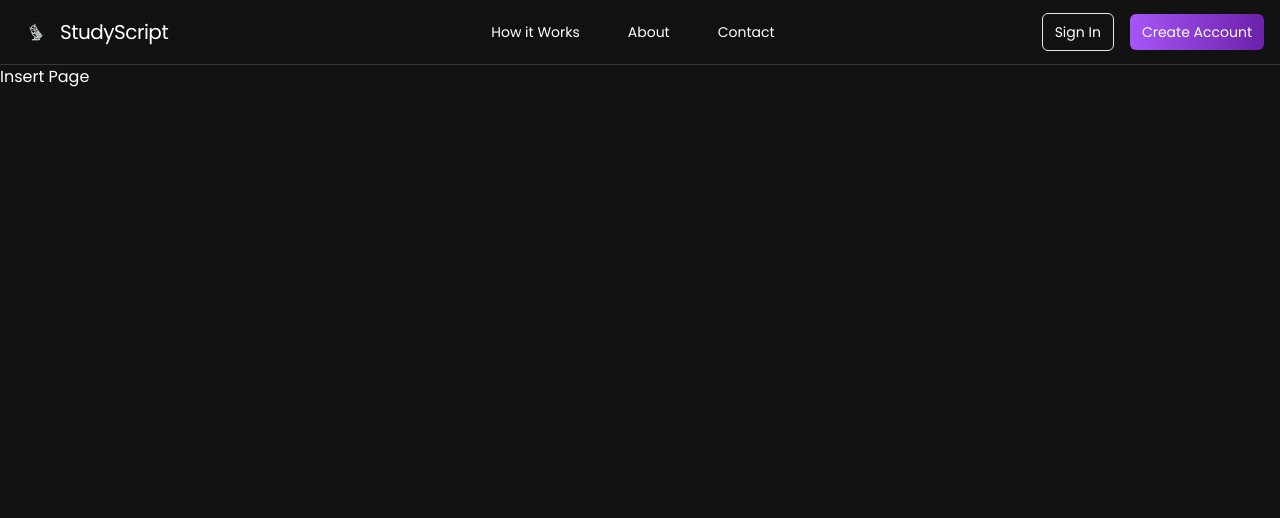
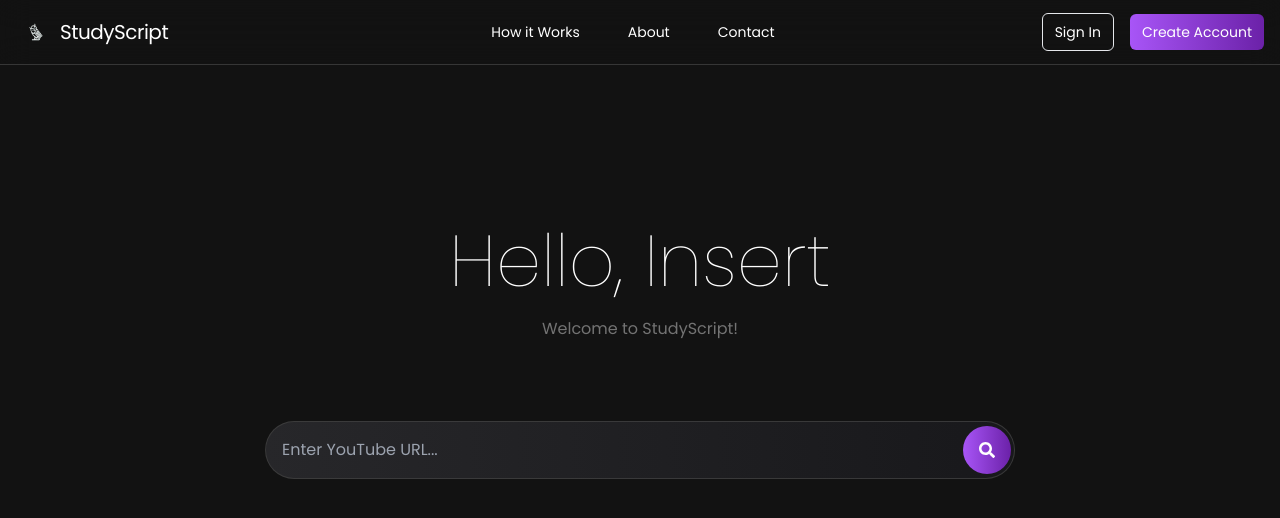
Before and after one commit to davidl21/studyscript, a React (Vite) app: page /insert_url in a window 1280 px wide. Shown: the top 518 px of the page. Built offline with nearby package versions, Linux system fonts and the light colour scheme.

Commit message:
added search bar component

```diff
--- a/package.json
+++ b/package.json
@@ -22,6 +22,7 @@
     "node": "^20.16.0",
     "react": "^18.3.1",
     "react-dom": "^18.3.1",
+    "react-icons": "^5.2.1",
     "react-router-dom": "^6.25.1"
   },
   "devDependencies": {
--- /dev/null
+++ b/src/components/SearchBar.jsx
@@ -0,0 +1,21 @@
+import { useState } from "react";
+import { FaSearch } from "react-icons/fa";
+
+const SearchBar = () => {
+  return (
+    <form className="w-[750px] relative">
+      <div className="relative">
+        <input
+          type="search"
+          placeholder="Enter YouTube URL..."
+          className="w-full p-4 rounded-full bg-gradient-to-r from-zinc-800 to-zinc-900 border border-neutral-700/80"
+        />
+        <button className="absolute right-1 top-1/2 -translate-y-1/2 p-4 bg-gradient-to-r from-purple-500 to-purple-800 rounded-full">
+          <FaSearch />
+        </button>
+      </div>
+    </form>
+  );
+};
+
+export default SearchBar;
--- a/src/main.jsx
+++ b/src/main.jsx
@@ -15,6 +15,7 @@ const router = createBrowserRouter([
   {
     path: "/insert_url",
     element: <InsertPage />,
+    errorElement: <NotFoundPage />,
   },
 ]);
 
--- a/src/pages/InsertPage.jsx
+++ b/src/pages/InsertPage.jsx
@@ -1,11 +1,22 @@
 import React from "react";
 import Navbar from "../components/Navbar";
+import SearchBar from "../components/SearchBar";
 
 const InsertPage = () => {
   return (
     <>
       <Navbar />
-      <h1>Insert Page</h1>
+      <div className="flex flex-col items-center mt-6 lg:mt-20">
+        <h1 className="mt-20 text-4xl sm:text-6xl lg:text-7xl text-center font-thin">
+          Hello, Insert
+        </h1>
+        <p className="mt-5 text-center text-neutral-500 max-w-4xl">
+          Welcome to StudyScript!
+        </p>
+        <div className="mt-20 flex items-center">
+          <SearchBar />
+        </div>
+      </div>
     </>
   );
 };
```
Also changed, not shown: 1 other file (tests, documents, lock files or other folders).
